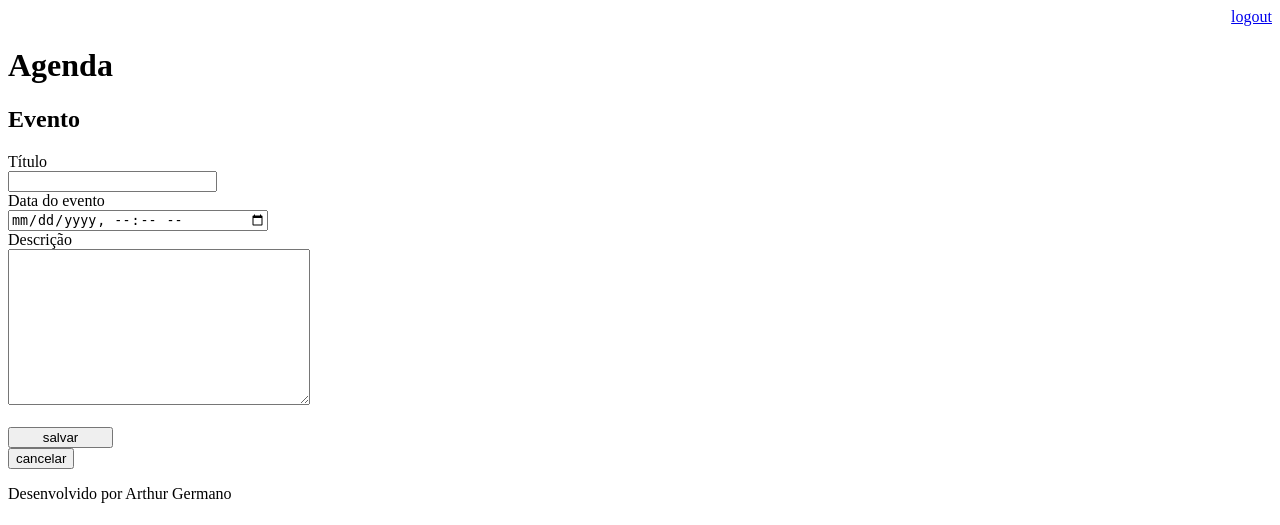
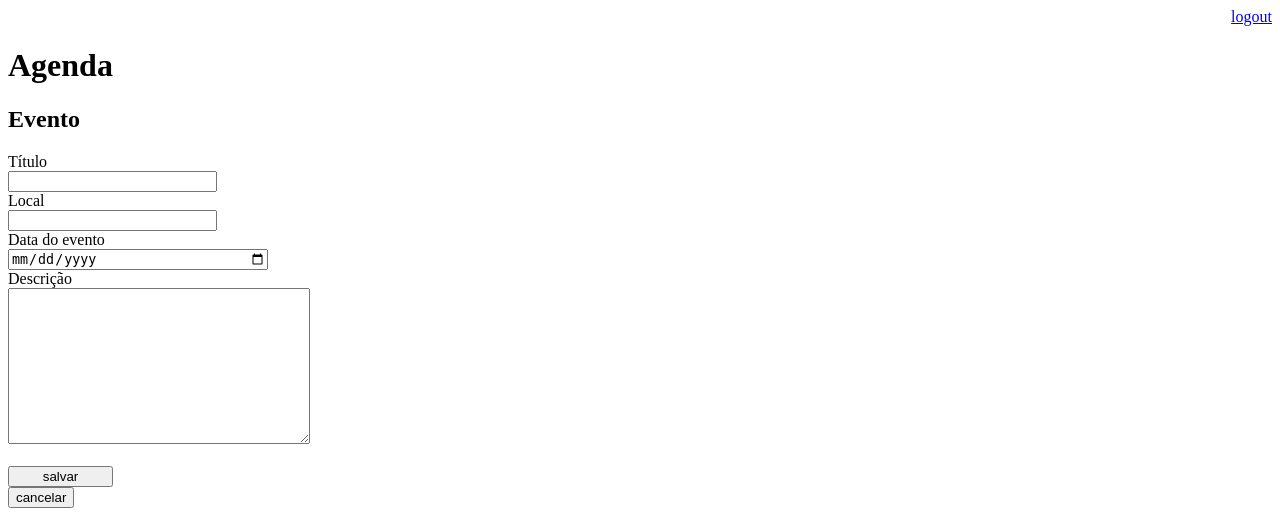
Before and after one commit to germano-beep/agenda, a Django app: page /agenda/evento/ in a window 1280 px wide. Shown: the top 525 px of the page. Run offline with Django 3.2, Linux system fonts and the light colour scheme; a user stored in the database is signed in.

Commit message:
Inserçao do local

```diff
--- a/core/views.py
+++ b/core/views.py
@@ -43,10 +43,12 @@ def evento(request):
 def submit_evento(request):
     if request.POST:
         titulo = request.POST.get('titulo')
+        local = request.POST.get('local')
         data_evento = request.POST.get('data_evento')
         descricao = request.POST.get('descricao')
         usuario = request.user
         Evento.objects.create(titulo=titulo,
+                             local=local,
                              data_evento=data_evento,
                              descricao=descricao,
                              usuario=usuario)
--- a/templates/evento.html
+++ b/templates/evento.html
@@ -7,9 +7,13 @@
         <br>
         <input type="text" name="titulo" size="23">
         <br>
+        <label for="">Local</label>
+        <br>
+        <input type="text" name="local" size="23">
+        <br>
         <label>Data do evento</label>
         <br>
-        <input type="datetime-local" name="data_evento" style="width: 255px">
+        <input type="date" name="data_evento" style="width: 255px">
         <br>
         <label>Descrição</label>
         <br>
```
